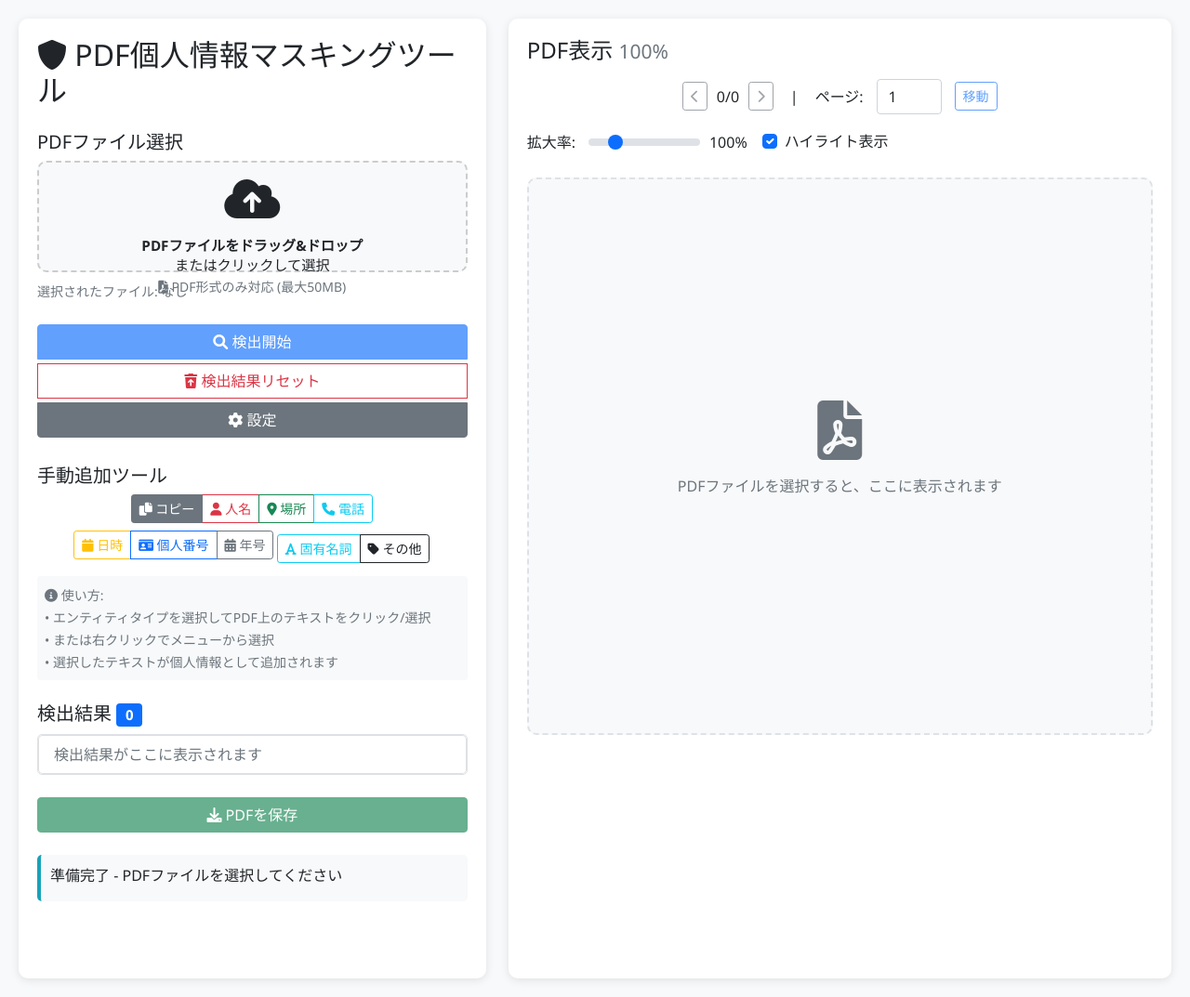
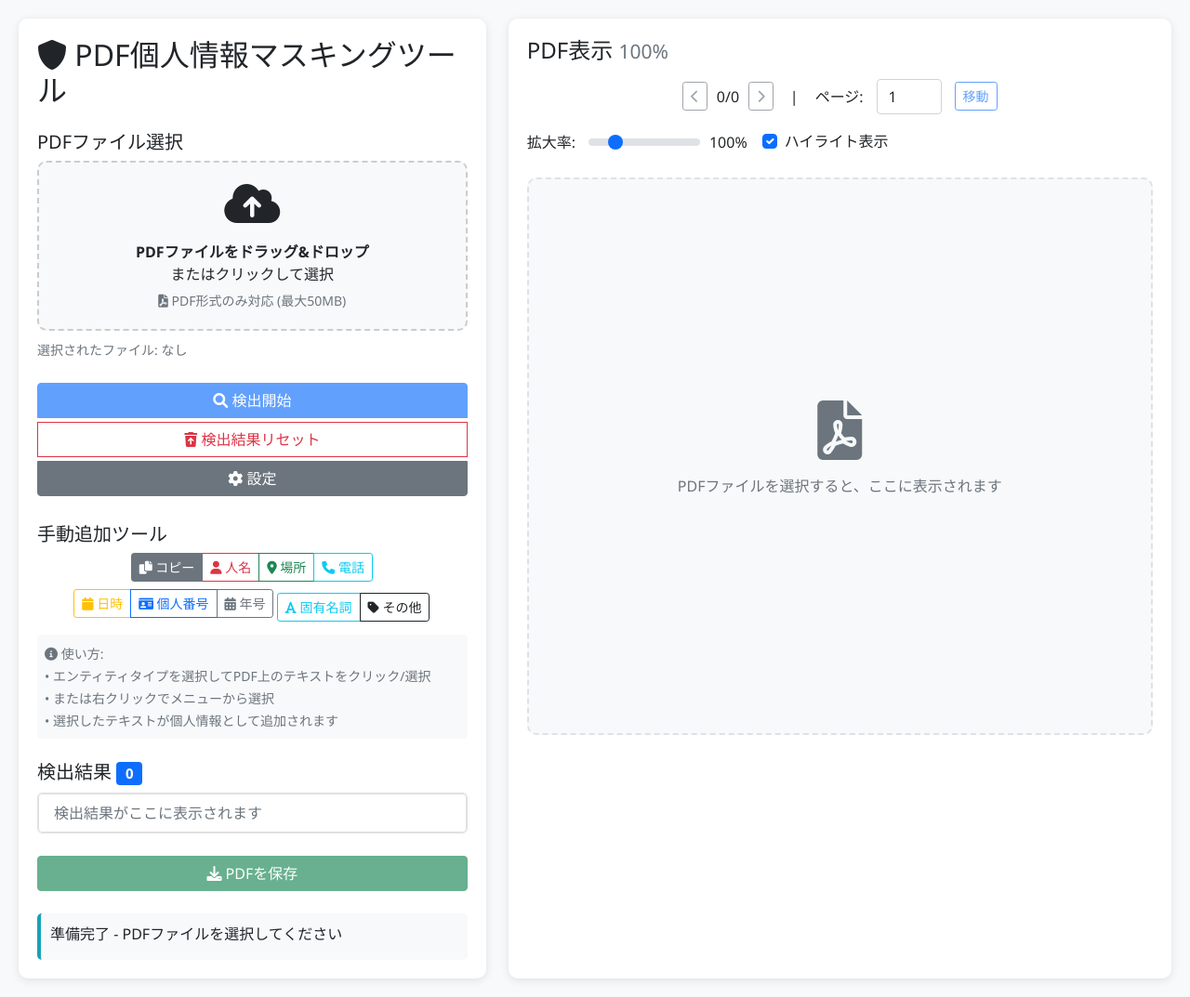
Before and after one commit to TomCat2357/PresidioPDF, a Python web app: template src/web/templates/index.html in a window 1280 px wide. Shown: the whole page at 93% size. Run offline with Jinja, Linux system fonts and the light colour scheme; the template is opened without the code that fills it, so the values that code supplies are empty; some libraries are stand-ins or nearby versions.

Commit message:
fix: アップロード領域のレイアウト改善とテキスト折り返し対応
- 高さ不足でのテキストはみ出し問題を解決
- padding調整とmin-height設定でレイアウト安定化
- flexbox使用でコンテンツ中央配置を改善
- テキスト折り返しとline-height最適化

🤖 Generated with [Claude Code](https://claude.ai/code)

Co-Authored-By: Claude <noreply@anthropic.com>

```diff
--- a/src/web/templates/index.html
+++ b/src/web/templates/index.html
@@ -222,15 +222,26 @@
         .upload-area {
             border: 2px dashed #ccc;
             border-radius: 10px;
-            padding: 15px;
+            padding: 20px;
             text-align: center;
             background: #f8f9fa;
             cursor: pointer;
             transition: border-color 0.3s;
-            max-height: 120px;
+            min-height: 180px; /* 高さ不足でのはみ出しを解消 */
+            display: flex;
+            flex-direction: column;
+            align-items: center;
+            justify-content: center;
         }
-        .upload-area p{font-size:0.95rem; line-height:1.4; margin:0; word-break:break-word}
+        .upload-area p {
+            font-size: 1rem;
+            line-height: 1.5;
+            margin: 0;
+            word-break: break-word;
+            white-space: normal; /* 折り返し許可 */
+            text-wrap: balance;
         }
+        .upload-area small { display: block; margin-top: 6px; }
 
         .upload-area:hover {
             border-color: #007bff;
```
